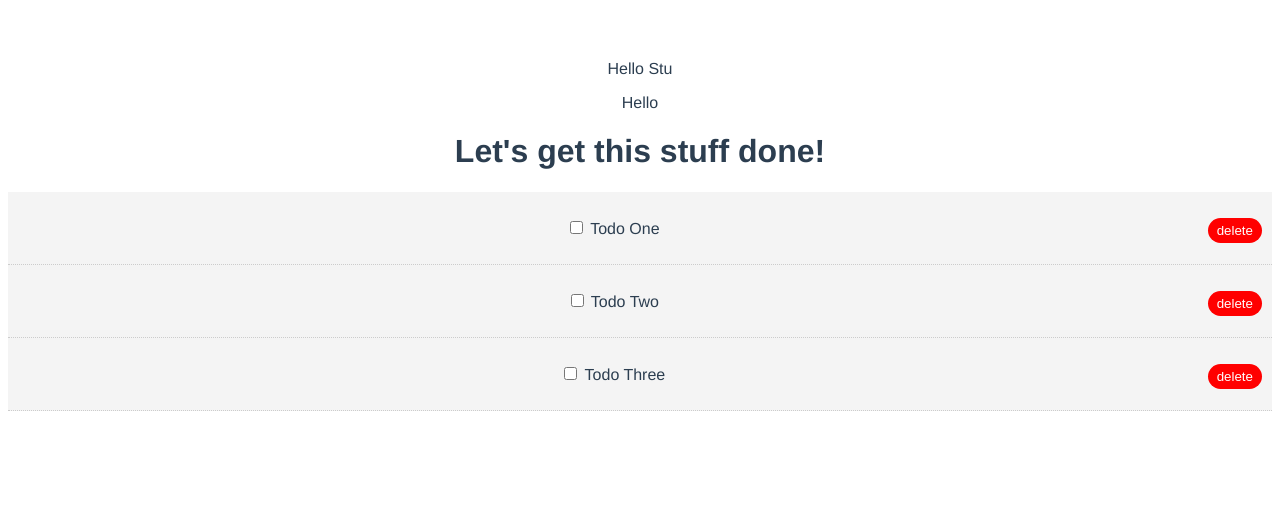
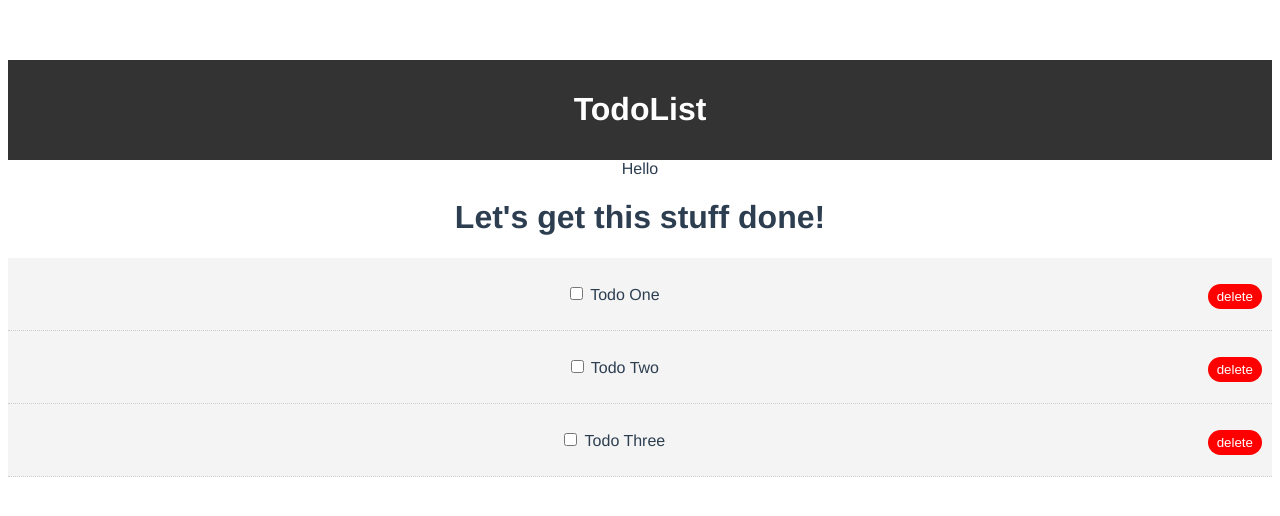
Before and after one commit to stujmar/vue-sinatra, a Vue app in the folder hello-vue/: page / in a window 1280 px wide. Shown: the top 516 px of the page. Built offline with nearby package versions, Linux system fonts and the light colour scheme.

Commit message:
added Header to App.vue

```diff
--- a/hello-vue/src/App.vue
+++ b/hello-vue/src/App.vue
@@ -1,20 +1,21 @@
 <template>
   <div id="app">
-    <Landing />
+    <Header />
     {{msg}}
     <Todos v-bind:todos="todos" v-on:del-todo="deleteTodo" />
   </div>
 </template>
 
 <script>
-import Landing from './components/Landing.vue';
+
 import Todos from './components/Todos';
+import Header from './components/layout/Header.vue';
 
 export default {
   name: 'App',
   components: {
-    Landing,
-    Todos
+    Todos,
+    Header
   },
   data() {
     return {
```
